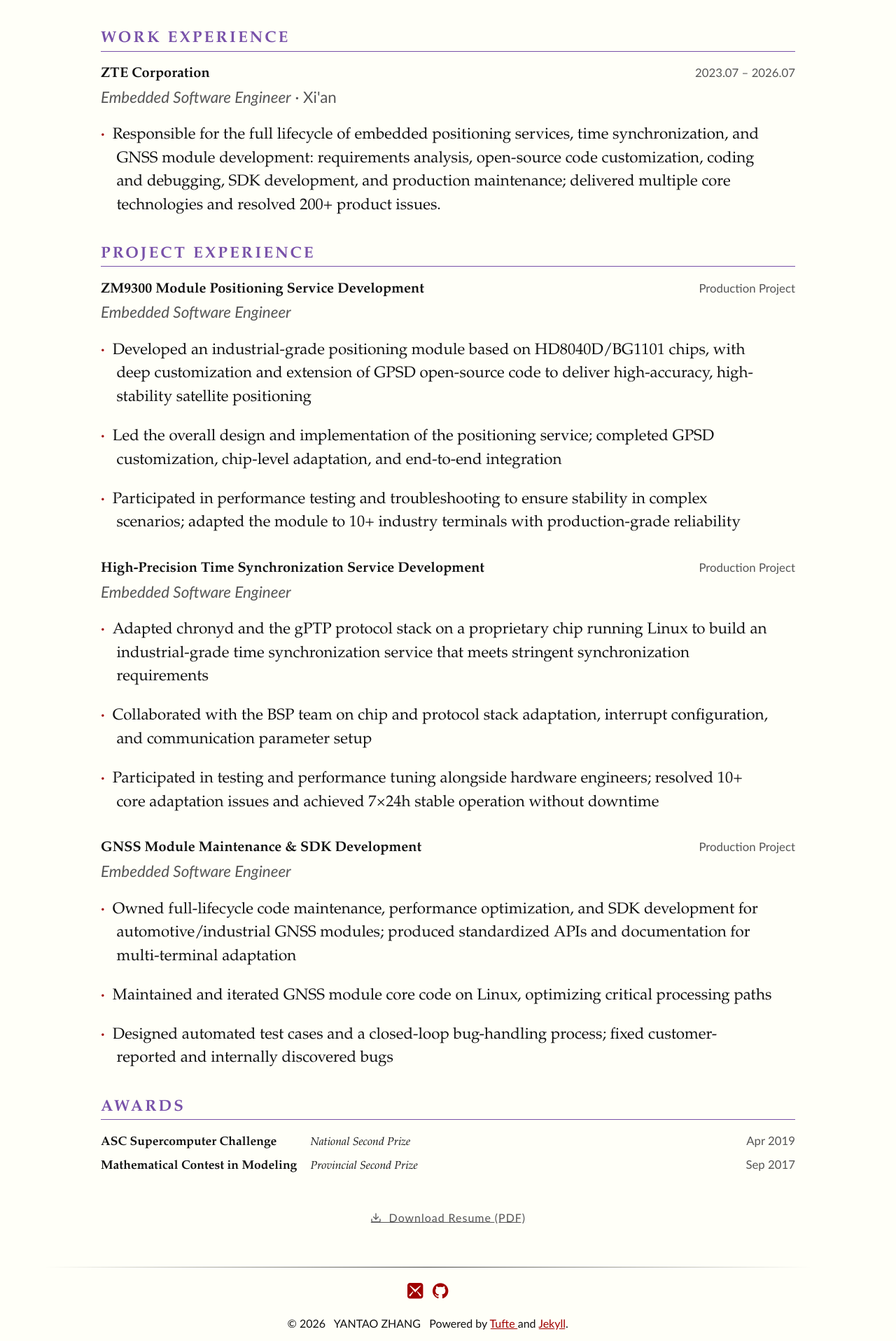
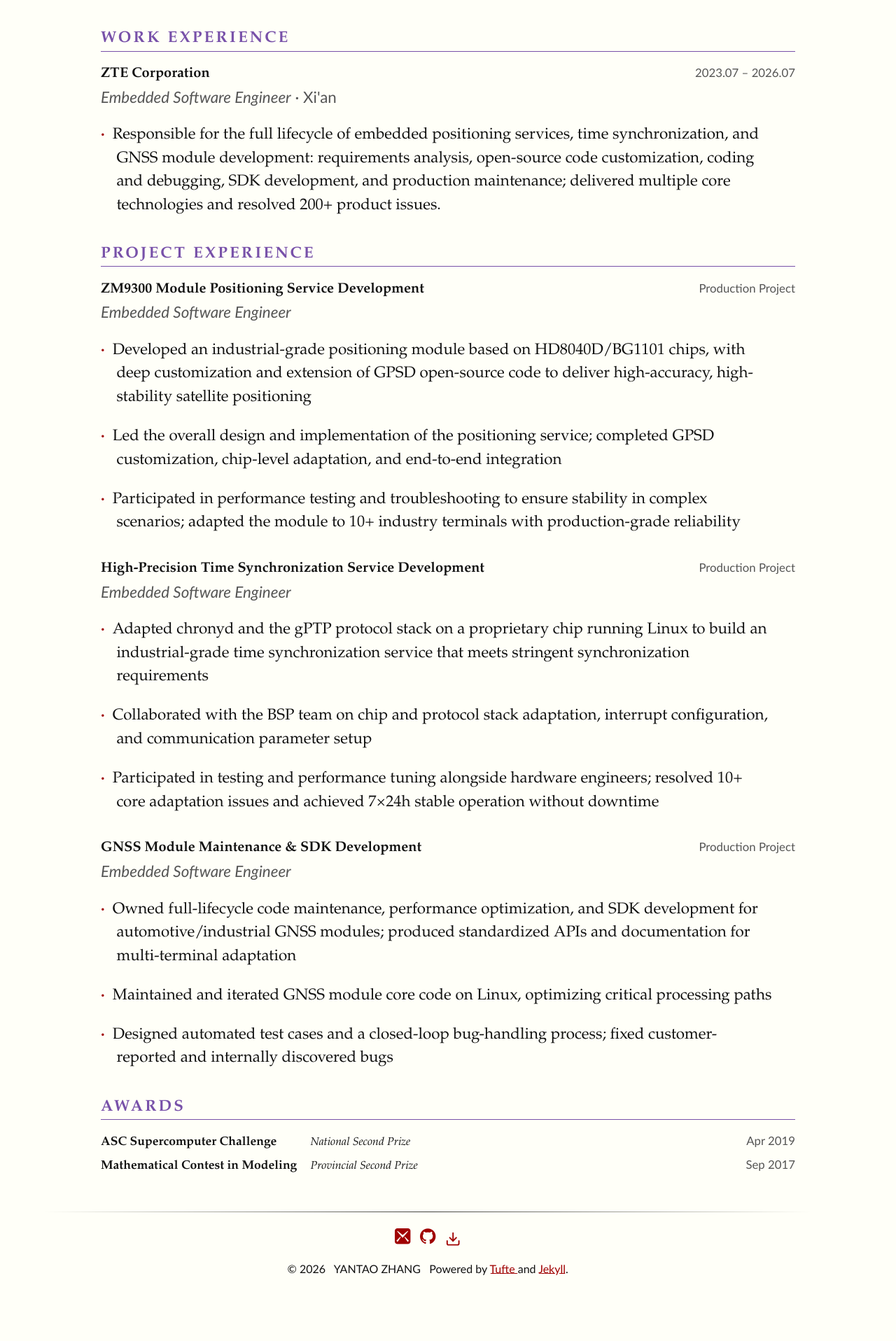
Before and after one commit to zhyantao/zhyantao.github.io, a Jekyll site: the page built from index.html, in a window 1280 px wide. Shown: the part 1308-3224 px from the top of the page at 70% size. Built offline with Jekyll 4.4.1, drawn with Linux system fonts in a browser that asks for light colours; some web fonts are replaced; after the commit the page ends 3146 px from its top, so only the background shows below that.

Commit message:
Move resume PDF link into the footer icon row
The download affordance now sits next to the mail and GitHub icons
in the footer, using the same feather download icon as the resume
header; the footer is hidden when printing.

Co-Authored-By: Claude Code <noreply@anthropic.com>

```diff
--- a/_includes/footer.html
+++ b/_includes/footer.html
@@ -9,6 +9,17 @@
       <a href="{{ entry.link }}"><span class="{{ entry.icon }}"></span></a>
     </li>
     {% endfor %}
+    <li>
+      <a href="{{site.baseurl}}/resume.pdf" aria-label="Download resume PDF">
+        <svg viewBox="0 0 24 24" width="1em" height="1em" fill="none"
+             stroke="currentColor" stroke-width="2" stroke-linecap="round"
+             stroke-linejoin="round" aria-hidden="true">
+          <path d="M21 15v4a2 2 0 0 1-2 2H5a2 2 0 0 1-2-2v-4"/>
+          <polyline points="7 10 12 15 17 10"/>
+          <line x1="12" y1="15" x2="12" y2="3"/>
+        </svg>
+      </a>
+    </li>
   </ul>
   <div class="credits">
     <span
--- a/css/tufte.scss
+++ b/css/tufte.scss
@@ -649,6 +649,9 @@ ul.footer-links li {
   display: inline;
   padding: 0.5rem 0.25rem;
 }
+ul.footer-links svg {
+  vertical-align: middle;
+}
 .credits {
   padding: 1rem 0rem;
 }
@@ -1072,28 +1075,6 @@ hr.slender {
   justify-self: end;
 }
 
-.resume-pdf {
-  text-align: center;
-  font-family: $sans-font;
-  margin-top: 2.8rem;
-}
-
-.resume-pdf a {
-  color: #555;
-  text-decoration: none;
-  letter-spacing: 0.06em;
-  font-size: 1rem;
-}
-
-.resume-pdf a:hover {
-  color: $contrast-color;
-}
-
-.resume-pdf svg {
-  vertical-align: -0.15em;
-  margin-right: 0.35em;
-}
-
 .resume-date {
   font-family: $sans-font;
   color: #555;
@@ -1171,8 +1152,7 @@ hr.slender {
 @media print {
   header > nav.group,
   footer.site-footer,
-  html body span.print-footer,
-  .resume-pdf {
+  html body span.print-footer {
     display: none !important;
   }
   .resume {
--- a/index.html
+++ b/index.html
@@ -124,17 +124,4 @@ title: resume
       <span class="resume-date">Sep 2017</span>
     </div>
   </section>
-
-  <p class="resume-pdf">
-    <a href="resume.pdf">
-      <svg viewBox="0 0 24 24" width="1em" height="1em" fill="none"
-           stroke="currentColor" stroke-width="2" stroke-linecap="round"
-           stroke-linejoin="round" aria-hidden="true">
-        <path d="M21 15v4a2 2 0 0 1-2 2H5a2 2 0 0 1-2-2v-4"/>
-        <polyline points="7 10 12 15 17 10"/>
-        <line x1="12" y1="15" x2="12" y2="3"/>
-      </svg>
-      Download Resume (PDF)
-    </a>
-  </p>
 </div>
```
